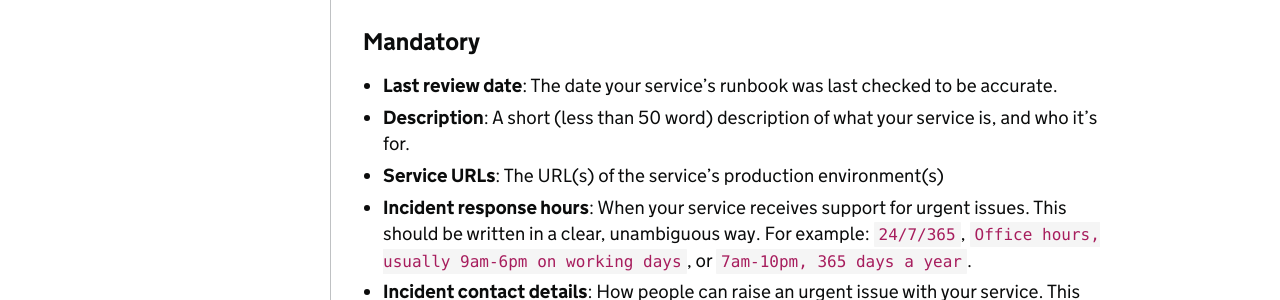
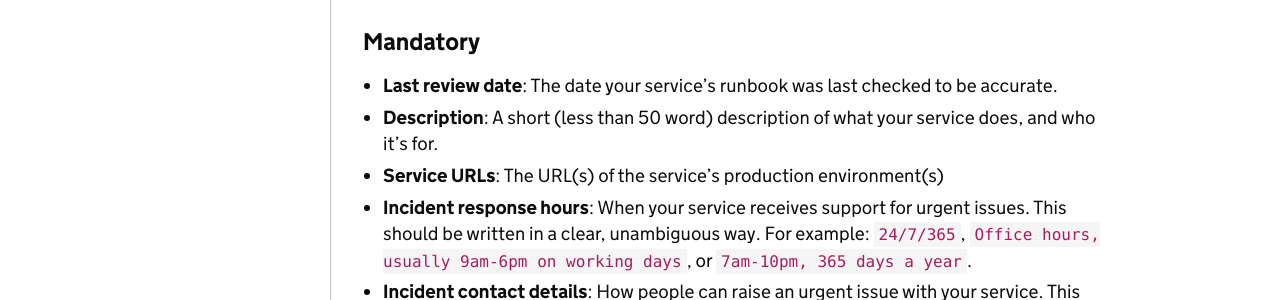
Before and after one commit to ministryofjustice/technical-guidance, a Jekyll site: the page built from standards/documenting-how-your-service-is-supported.md, in a window 1280 px wide. Shown: the part 608-908 px from the top of the page. Built offline with Jekyll 4.4.1, drawn with Linux system fonts in a browser that asks for light colours; our own code applies the rules of GitHub Pages for plain Markdown files.

Commit message:
Emphasise describing what services do for support

```diff
--- a/standards/documenting-how-your-service-is-supported.md
+++ b/standards/documenting-how-your-service-is-supported.md
@@ -14,7 +14,7 @@ To ensure that people looking at your runbook can get the information they need
 ### Mandatory
 
 - **Last review date**: The date your service's runbook was last checked to be accurate.
-- **Description**: A short (less than 50 word) description of what your service is, and who it's for.
+- **Description**: A short (less than 50 word) description of what your service does, and who it's for.
 - **Service URLs**: The URL(s) of the service's production environment(s)
 - **Incident response hours**: When your service receives support for urgent issues. This should be written in a clear, unambiguous way. For example: `24/7/365`, `Office hours, usually 9am-6pm on working days`, or `7am-10pm, 365 days a year`.
 - **Incident contact details**: How people can raise an urgent issue with your service. This **must not** be the email address or phone number of an individual on your team, it should be a shared email address, phone number, or website that allows someone with an urgent issue to raise it quickly.
```
